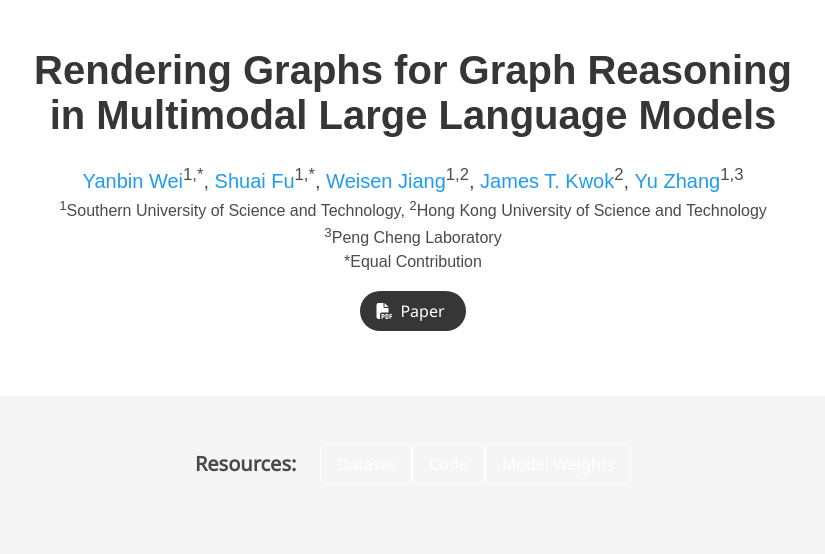
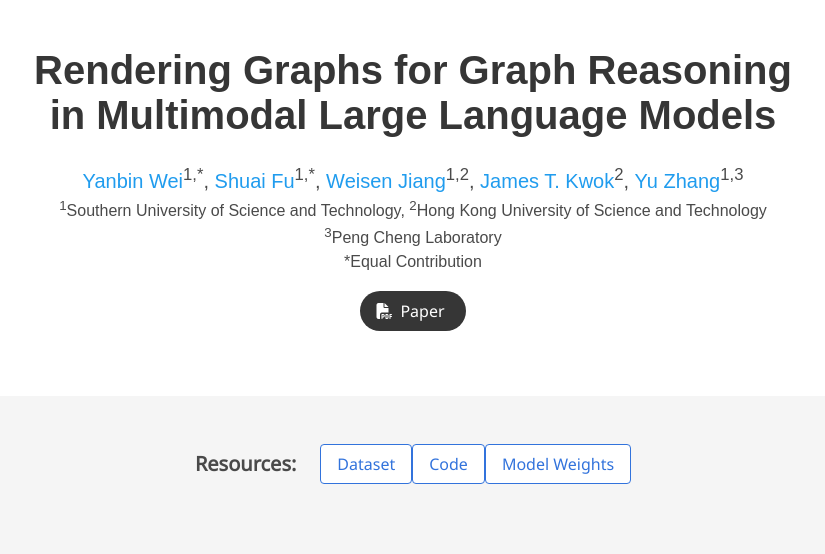
Before and after one commit to v-graph/v-graph.github.io, a plain HTML site: page index.html in a window 1280 px wide. Shown: the top 554 px of the page, without its empty margins (227-1052 px from the left). Drawn offline with nearby package versions, Linux system fonts and the light colour scheme; some packages are replaced by stand-ins of ours; some icons are missing; a web font is replaced by a local one.

Commit message:
Update index.html

```diff
--- a/index.html
+++ b/index.html
@@ -112,14 +112,15 @@
         <h2 class="title is-5">Resources:</h2>
       </div>
       <div class="column is-flex is-align-items-center is-justify-content-space-around">
-        <a href="https://huggingface.co/collections/Yanbin99/gitqa-datasets-65c705c9488606617e246bd3" target="_blank" class="button is-info is-inverted is-outlined">Dataset</a>
-        <a href="https://github.com/WEIYanbin1999/GIT" target="_blank" class="button is-info is-inverted is-outlined">Code</a>
-        <a href="https://huggingface.co/collections/Yanbin99/gita-65cacd0d9b312118de7bbe42" target="_blank" class="button is-info is-inverted is-outlined">Model Weights</a>
+        <a href="https://huggingface.co/collections/Yanbin99/gitqa-datasets-65c705c9488606617e246bd3" target="_blank" class="button is-inverted is-outlined" style="color: #3273dc; border-color: #3273dc;">Dataset</a>
+        <a href="https://github.com/WEIYanbin1999/GIT" target="_blank" class="button is-inverted is-outlined" style="color: #3273dc; border-color: #3273dc;">Code</a>
+        <a href="https://huggingface.co/collections/Yanbin99/gita-65cacd0d9b312118de7bbe42" target="_blank" class="button is-inverted is-outlined" style="color: #3273dc; border-color: #3273dc;">Model Weights</a>
       </div>
     </div>
   </div>
 </section>
 <!-- End Resources Section -->
+
 
 
 
```
